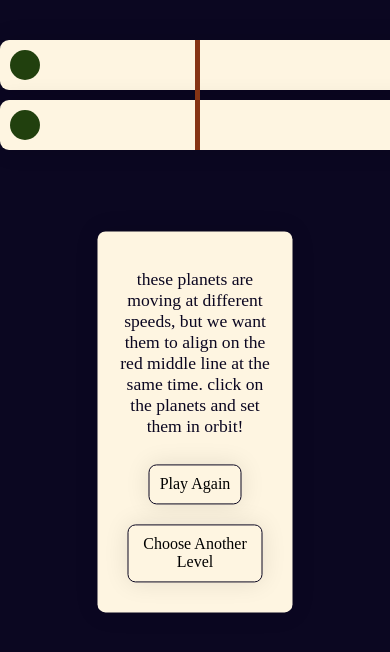
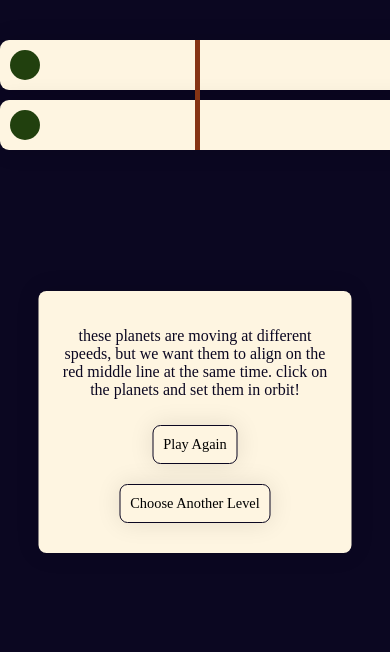
Before and after one commit to karlystark/orbit-game, a plain HTML site: page index.html in a window 390 px wide. Both pictures are taken after a click on the button "Easy". Drawn offline with Linux system fonts and the light colour scheme; a web font is replaced by a local one.

Commit message:
responsiveness check gameMessage

```diff
--- a/style.css
+++ b/style.css
@@ -193,7 +193,7 @@ html {
     margin-top: 5%;
   }
 
-  .welcome-container h1{
+  .welcome-container h1 {
     font-size: 6rem;
   }
 
@@ -215,7 +215,7 @@ html {
 
   #gameMessage button {
     font-size: 1.2rem;
-}
+  }
 }
 
 
@@ -224,7 +224,7 @@ html {
     display: none;
   }
 
-  .welcome-container h1{
+  .welcome-container h1 {
     font-size: 7rem;
     text-align: center;
   }
@@ -254,20 +254,24 @@ html {
   }
 
   #gameMessage p {
-    font-size: 1.1rem;
+    font-size: 1rem;
   }
 
   #gameMessage button {
-    font-size: 1rem;
-}
+    font-size: .9rem;
+  }
+
+  #gameMessage {
+    width: 70%;
+  }
 }
 
-@media (max-width: 280px){
+@media (max-width: 280px) {
   .home-image {
     display: none;
   }
 
-  .welcome-container h1{
+  .welcome-container h1 {
     font-size: 4rem;
     text-align: center;
   }
@@ -302,5 +306,9 @@ html {
 
   #gameMessage button {
     font-size: 1rem;
+  }
+
+  #gameMessage {
+    width: 70%;
+  }
 }
-}
```
